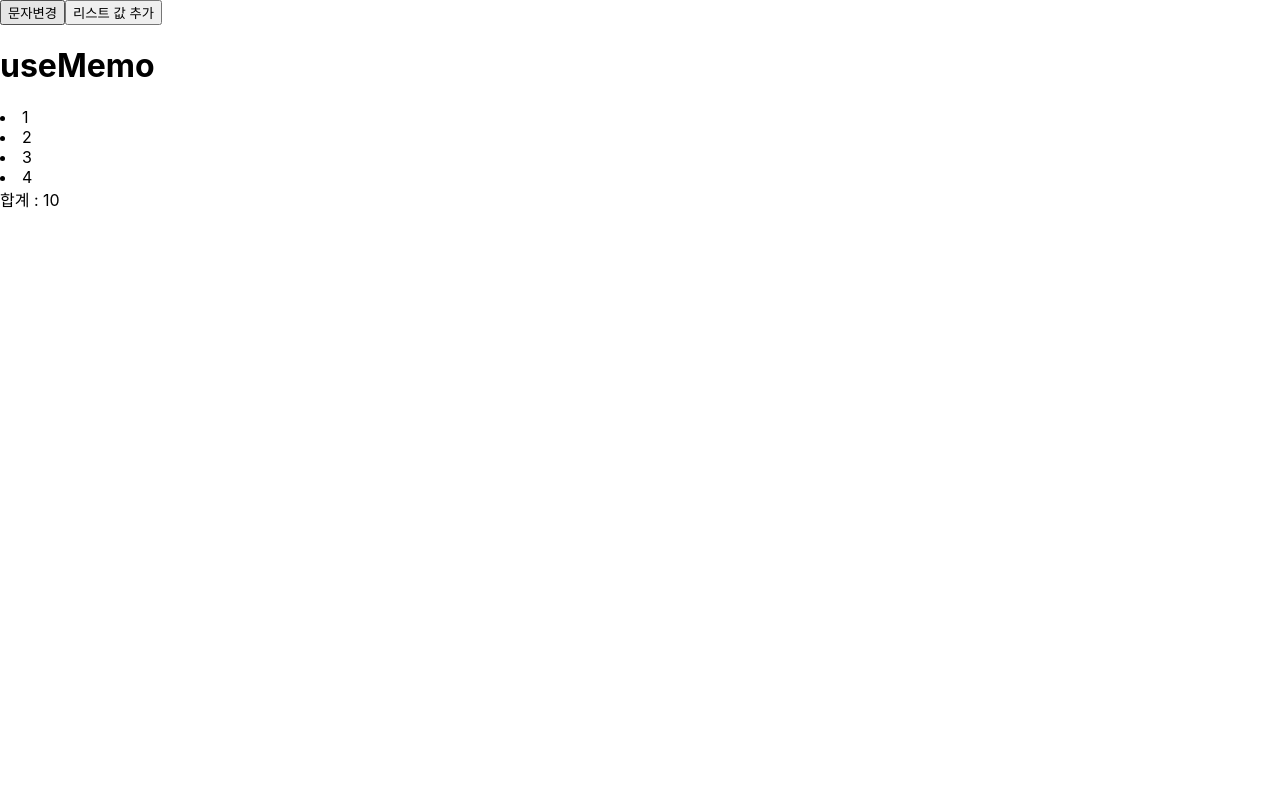
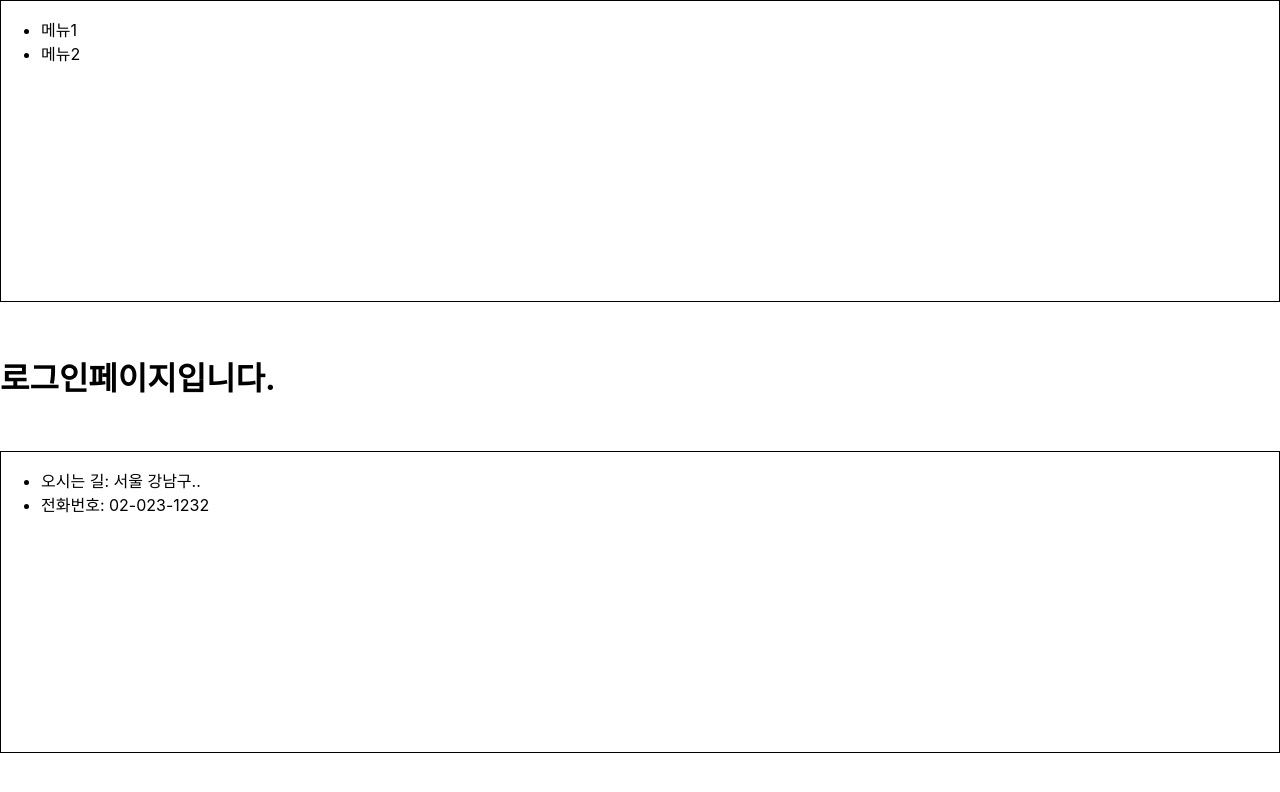
Before and after one commit to DuhanMo/react-study, a React (Create React App) app in the folder my-app/: page / in a window 1280 px wide. Shown: the top 792 px of the page. Built offline with nearby package versions, Linux system fonts and the light colour scheme.

Commit message:
component-styled

```diff
--- a/my-app/package.json
+++ b/my-app/package.json
@@ -9,6 +9,7 @@
     "react": "^17.0.1",
     "react-dom": "^17.0.1",
     "react-scripts": "4.0.3",
+    "styled-components": "^5.2.1",
     "web-vitals": "^1.0.1"
   },
   "scripts": {
--- /dev/null
+++ b/my-app/src/App_component.js
@@ -0,0 +1,14 @@
+// import styled from 'styled-components';
+import Footer from './components/Footer';
+import Header from './components/Header';
+import Login from './components/login/Login';
+import LoginPage from './pages/LoginPage';
+function App() {
+  return (
+    <div>
+      <LoginPage />
+    </div>
+  );
+}
+
+export default App;
--- a/my-app/src/App_useEffect.js
+++ b/my-app/src/App_useEffect.js
@@ -2,6 +2,7 @@ import { useEffect, useState } from 'react';
 import './App.css';
 
 function App() {
+  console.log('App() 실행됨');
   const [data, setData] = useState(0);
   const [search, setSearch] = useState(0);
 
--- /dev/null
+++ b/my-app/src/App_useRef.js
@@ -0,0 +1,30 @@
+import { createRef, useMemo, useReducer, useRef, useState } from 'react';
+
+function App() {
+  const myRef = useRef(null);
+  const [users, setUsers] = useState([
+    { id: 1, name: '홍길동' },
+    { id: 2, name: '장보고' },
+    { id: 3, name: '이순신' },
+    { id: 4, name: '유관순' },
+  ]);
+  const myRefs = Array.from({ length: users.length }).map(() => createRef());
+
+  return (
+    <div>
+      <button
+        onClick={() => {
+          console.log(myRef);
+          myRefs[1].current.style.backgroundColor = 'red';
+        }}
+      >
+        색 변경
+      </button>
+      <div ref={myRef}>박스</div>
+      {users.map((user, index) => (
+        <li ref={myRefs[index]}>{user.name}</li>
+      ))}
+    </div>
+  );
+}
+export default App;
--- /dev/null
+++ b/my-app/src/components/Footer.js
@@ -0,0 +1,26 @@
+import React from 'react';
+import styled from 'styled-components';
+
+// 하나의 컴포넌트를 생성 (재사용)
+
+// styled-components => js파일과 css파일 관리의 용이성
+
+const FooterList = styled.div`
+  border: 1px solid black;
+  height: 300px;
+`;
+
+function Footer(props) {
+  return (
+    <div>
+      <FooterList>
+        <ul>
+          <li>오시는 길: 서울 강남구..</li>
+          <li>전화번호: 02-023-1232</li>
+        </ul>
+      </FooterList>
+    </div>
+  );
+}
+
+export default Footer;
--- /dev/null
+++ b/my-app/src/components/Header.js
@@ -0,0 +1,26 @@
+import React from 'react';
+import styled from 'styled-components';
+
+// 하나의 컴포넌트를 생성 (재사용)
+
+// styled-components => js파일과 css파일 관리의 용이성
+
+const HeaderList = styled.div`
+  border: 1px solid black;
+  height: 300px;
+`;
+
+function Header(props) {
+  return (
+    <div>
+      <HeaderList>
+        <ul>
+          <li>메뉴1</li>
+          <li>메뉴2</li>
+        </ul>
+      </HeaderList>
+    </div>
+  );
+}
+
+export default Header;
--- /dev/null
+++ b/my-app/src/components/login/Login.js
@@ -0,0 +1,16 @@
+import React from 'react';
+import styled from 'styled-components';
+
+const LoginBox = styled.div`
+  padding: 30px 0 30px 0;
+`;
+
+const Login = () => {
+  return (
+    <LoginBox>
+      <h1>로그인페이지입니다.</h1>
+    </LoginBox>
+  );
+};
+
+export default Login;
--- a/my-app/src/index.js
+++ b/my-app/src/index.js
@@ -1,14 +1,20 @@
 import React from 'react';
 import ReactDOM from 'react-dom';
 import './index.css';
+
 import App_useEffect from './App_useEffect';
 import App_useMemo from './App_useMemo';
 import reportWebVitals from './reportWebVitals';
+import App from './App';
+import App_useRef from './App_useRef';
+import App_component from './App_component';
 
 ReactDOM.render(
-  // <App/>
+  // <App />,
   // <App_useEffect />,
-  <App_useMemo />,
+  // <App_useMemo />,
+  // <App_useRef />,
+  <App_component />,
   document.getElementById('root'),
 );
 
--- /dev/null
+++ b/my-app/src/pages/LoginPage.js
@@ -0,0 +1,16 @@
+import React from 'react';
+import Footer from '../components/Footer';
+import Header from '../components/Header';
+import Login from '../components/login/Login';
+
+const LoginPage = () => {
+  return (
+    <div>
+      <Header />
+      <Login />
+      <Footer />
+    </div>
+  );
+};
+
+export default LoginPage;
```
Also changed, not shown: my-app/src/MyCss.js (added, +9 -0 lines), 1 other file (tests, documents, lock files or other folders).
